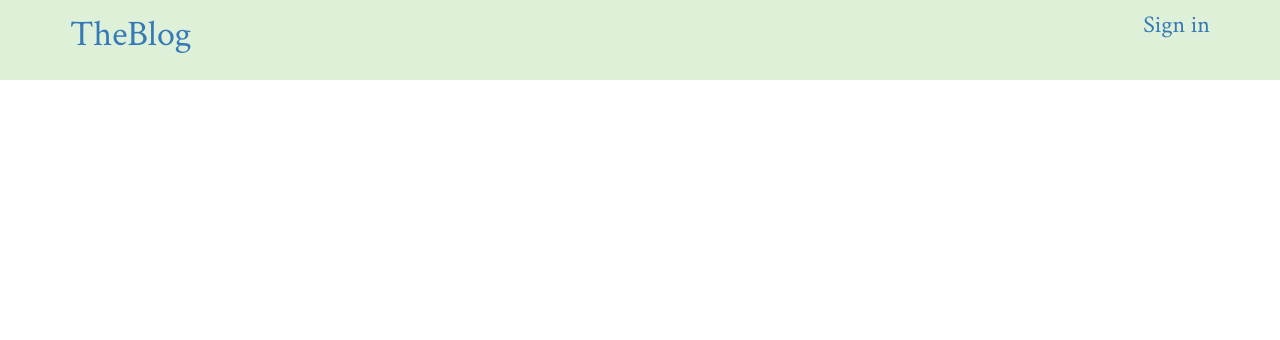
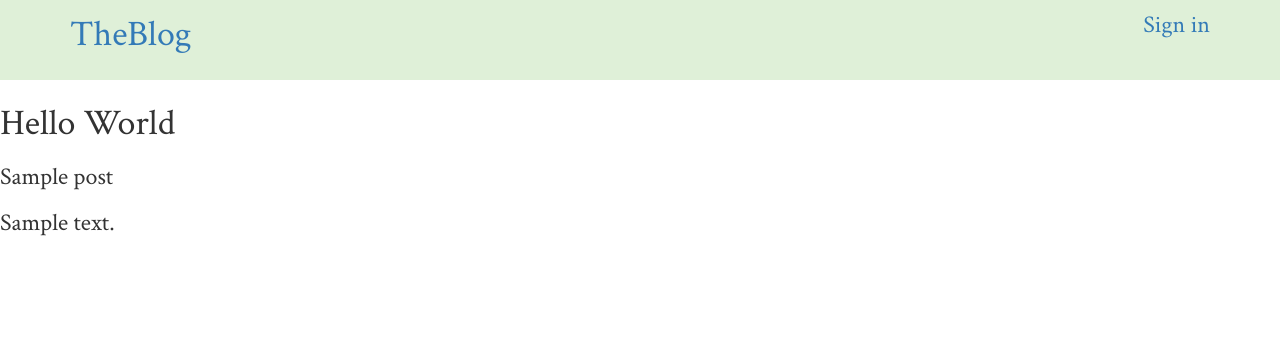
Before and after one commit to TonyKioko/TheBlog, a Flask app: template app/templates/home.html in a window 1280 px wide. Shown: the top 340 px of the page. Run offline with Flask 2, Linux system fonts and the light colour scheme; tables that the repository leaves empty hold one stand-in row (values such as "Sample post"); the template is opened without the code that fills it: values that come from a table or form of the project are taken from there, most other values are stand-ins (such as "Sample title", 1, 10 or a date in 2020); some libraries are stand-ins or nearby versions.

Commit message:
posts querying properly from db

```diff
--- a/app/templates/home.html
+++ b/app/templates/home.html
@@ -3,7 +3,16 @@
 {% extends 'base.html'%}
 
 
-
+{% block content %}
 
 <h1>Hello World</h1>
 {{message}}
+
+{% for post in posts%}
+<h3>{{post.title}}</h3>
+<h3>{{post.body}}</h3>
+
+
+{% endfor  %}
+
+{% endblock %}
```
